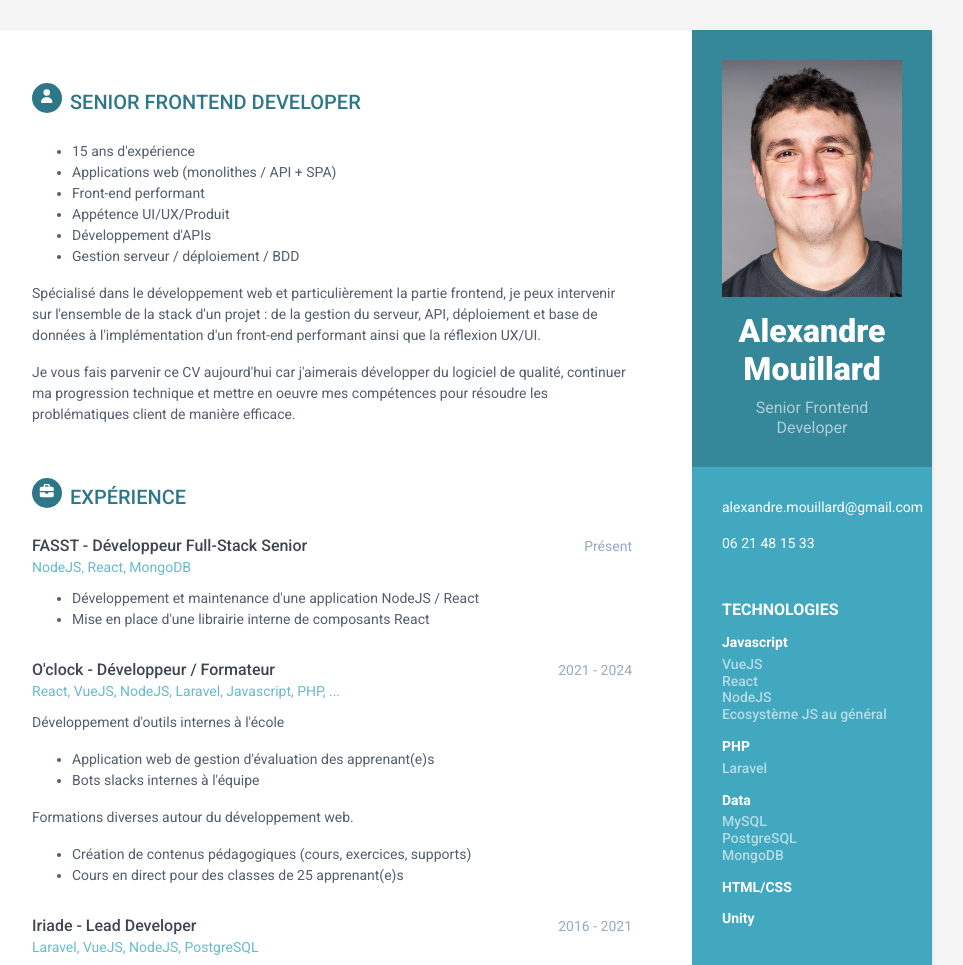
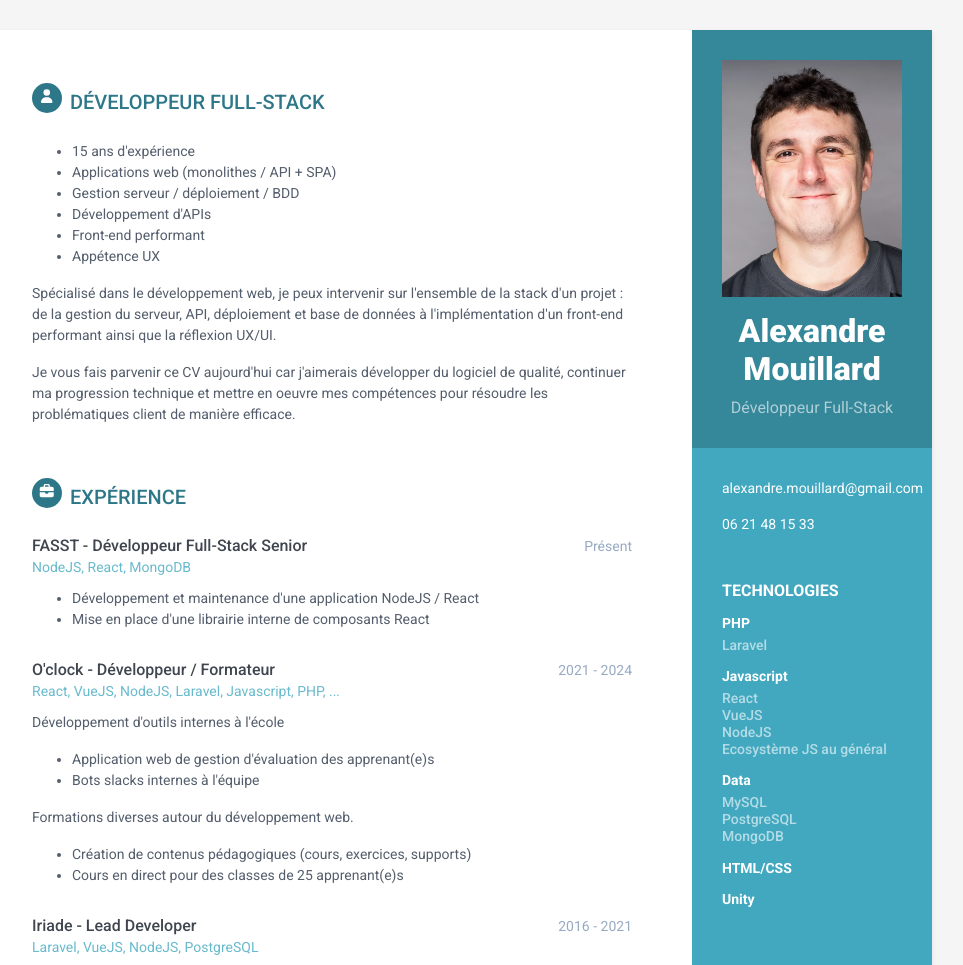
Before and after one commit to amouillard/amouillard.github.io, a plain HTML site: page index.html in a window 1280 px wide. Shown: the top 965 px of the page, without its empty margins (188-1151 px from the left). Drawn offline with Linux system fonts and the light colour scheme.

Commit message:
Revert "Maj"
This reverts commit c8f732f39eed1898beae7cf8d4b18a1e50416b38.

```diff
--- a/index.html
+++ b/index.html
@@ -26,7 +26,7 @@
       <div class="profile-container">
         <img class="profile" src="assets/images/avatar.webp" alt="" style="max-width: 100%">
         <h1 class="name">Alexandre Mouillard</h1>
-        <h3 class="tagline">Senior Frontend Developer</h3>
+        <h3 class="tagline">Développeur Full-Stack</h3>
       </div>
 
       <div class="contact-container container-block" style="padding-bottom: 0">
@@ -43,15 +43,15 @@
       <div class="education-container container-block">
         <h2 class="container-block-title">Technologies</h2>
         <div class="item">
+          <h4 class="degree">PHP</h4>
+          <h5 class="meta">Laravel</h5>
+        </div><!--//item-->
+        <div class="item">
           <h4 class="degree">Javascript</h4>
+          <h5 class="meta">React</h5>
           <h5 class="meta">VueJS</h5>
-          <h5 class="meta">React</h5>
           <h5 class="meta">NodeJS</h5>
           <h5 class="meta">Ecosystème JS au général</h5>
-        </div><!--//item-->
-        <div class="item">
-          <h4 class="degree">PHP</h4>
-          <h5 class="meta">Laravel</h5>
         </div><!--//item-->
         <div class="item">
           <h4 class="degree">Data</h4>
@@ -109,23 +109,22 @@
     <div class="main-wrapper">
       <section class="section summary-section">
         <h2 class="section-title">
-          <span class="icon-holder"><i class="fas fa-user"></i></span>Senior Frontend Developer
+          <span class="icon-holder"><i class="fas fa-user"></i></span>Développeur Full-Stack
         </h2>
         <div class="summary">
           <ul>
             <li>15 ans d'expérience</li>
             <li>Applications web (monolithes / API + SPA)</li>
+            <li>Gestion serveur / déploiement / BDD</li>
+            <li>Développement d'APIs</li>
             <li>Front-end performant</li>
-            <li>Appétence UI/UX/Produit</li>
-            <li>Développement d'APIs</li>
-            <li>Gestion serveur / déploiement / BDD</li>
+            <li>Appétence UX</li>
           </ul>
           <p>
-            Spécialisé dans le développement web et particulièrement la partie frontend, je peux intervenir sur l'ensemble
+            Spécialisé dans le développement web, je peux intervenir sur l'ensemble
             de la stack d'un projet : de la gestion du serveur, API, déploiement et base de données à l'implémentation
             d'un front-end performant ainsi que la réflexion UX/UI.
           </p>
-          <p></p>
           <p>Je vous fais parvenir ce CV aujourd'hui car j'aimerais développer du logiciel de qualité, continuer ma
             progression
             technique et mettre en oeuvre mes compétences pour résoudre les problématiques client de manière efficace.
```
